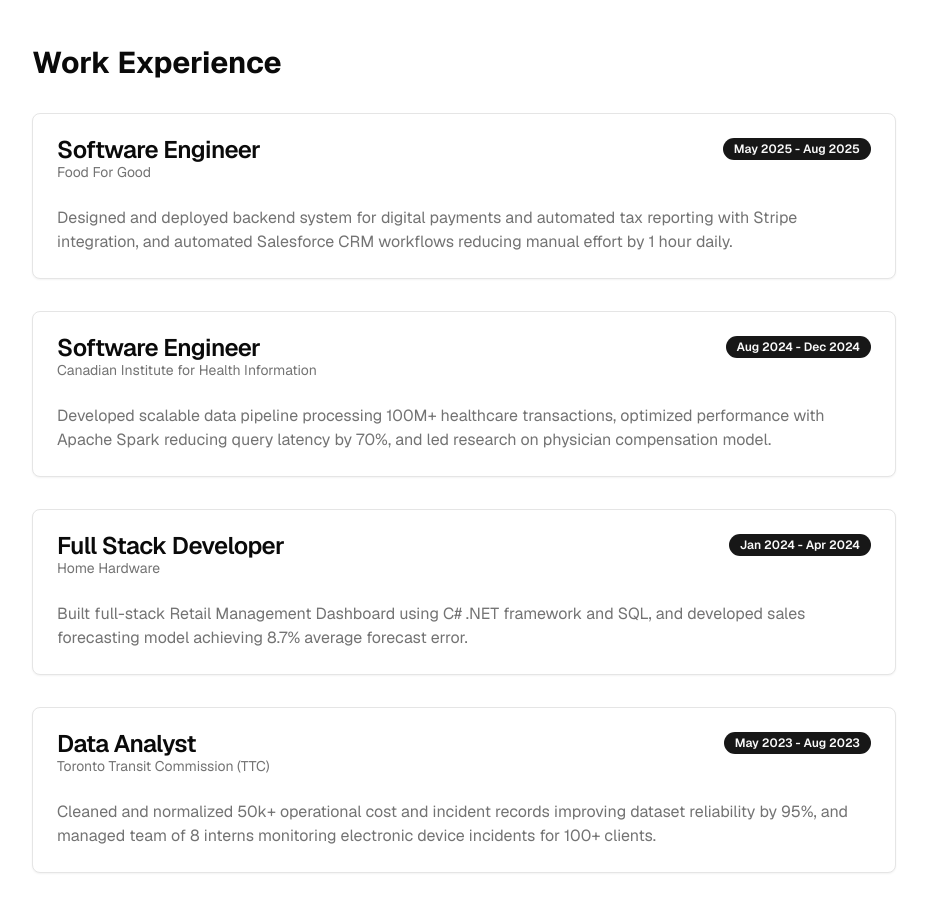
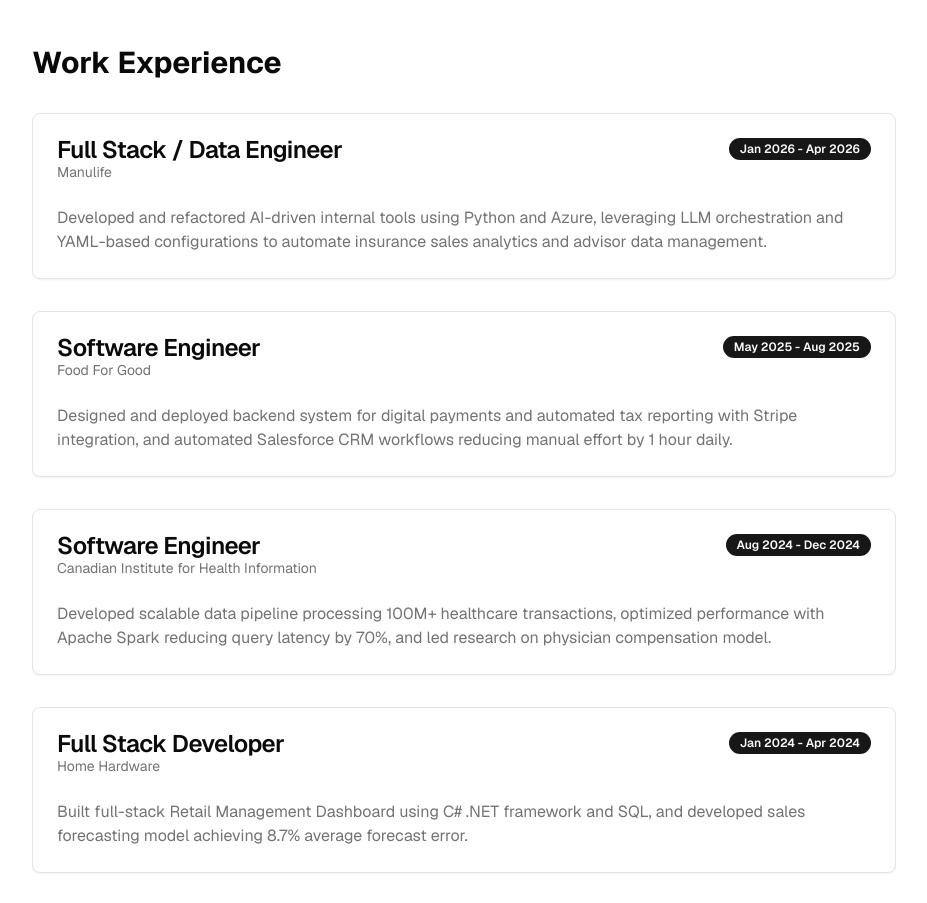
Before and after one commit to jameshjs/jameshjs.github.io, a Next.js app: page / in a window 1280 px wide. Shown: the part 1400-2303 px from the top of the page, without its empty margins (176-1103 px from the left). Built offline with nearby package versions, Linux system fonts and the light colour scheme.

Commit message:
added expereince

```diff
--- a/app/page.tsx
+++ b/app/page.tsx
@@ -174,6 +174,23 @@ export default function Portfolio() {
         <section id="experience" className="mb-24 scroll-mt-20">
           <h2 className="text-3xl font-bold mb-8">Work Experience</h2>
           <div className="space-y-8">
+          <Card className="transition-all duration-500 hover:scale-105">
+              <CardHeader>
+                <div className="flex justify-between items-start">
+                  <div>
+                    <CardTitle>Full Stack / Data Engineer</CardTitle>
+                    <CardDescription>Manulife</CardDescription>
+                  </div>
+                  <Badge>Jan 2026 - Apr 2026</Badge>
+                </div>
+              </CardHeader>
+              <CardContent>
+                <p className="text-muted-foreground">
+                Developed and refactored AI-driven internal tools using Python and Azure, leveraging LLM orchestration and YAML-based configurations to automate insurance sales analytics and advisor data management.
+                </p>
+              </CardContent>
+            </Card>
+
             <Card className="transition-all duration-500 hover:scale-105">
               <CardHeader>
                 <div className="flex justify-between items-start">
```
Also changed, not shown: 1 other file (tests, documents, lock files or other folders).
